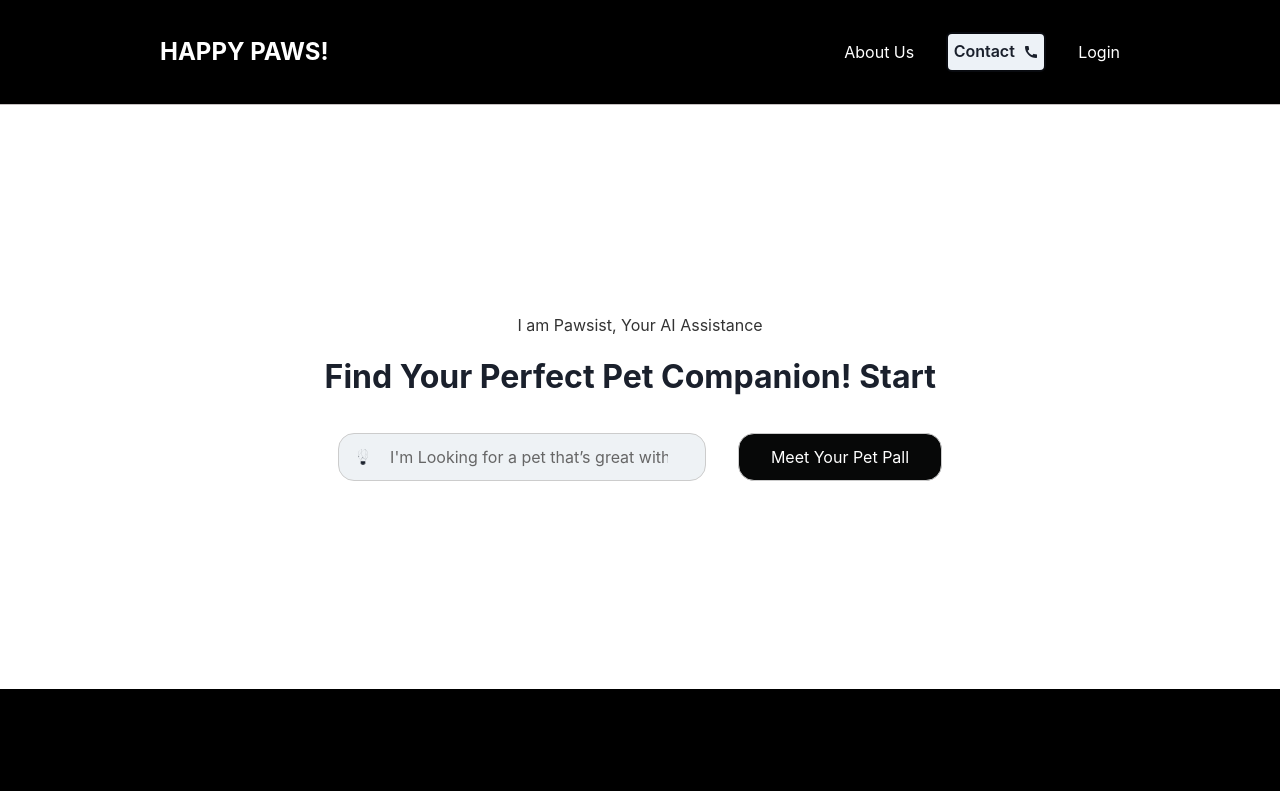
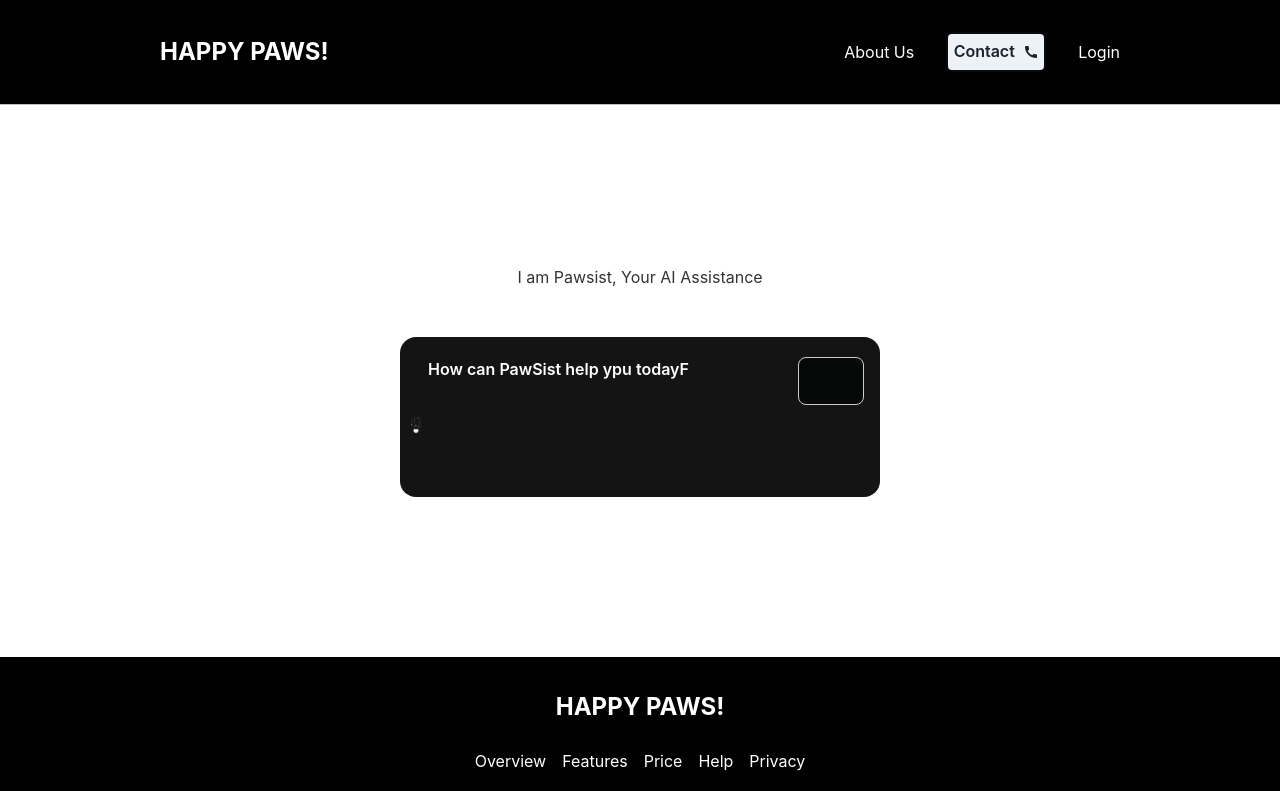
Before and after one commit to bernard493/HappyPaws-client, a React (Create React App) app: page / in a window 1280 px wide. Shown: the top 791 px of the page. Built offline with nearby package versions, Linux system fonts and the light colour scheme.

Commit message:
UI update search input

```diff
--- a/src/Components/AdoptionForms/AdoptionForms.scss
+++ b/src/Components/AdoptionForms/AdoptionForms.scss
@@ -2,11 +2,10 @@
 @use "../../styles/partials/variables" as *;
 
 .form {
-    display: flex;
-    flex-direction: column;
+  display: flex;
+  flex-direction: column;
   gap: 1rem;
 }
-
 
 .form__information--container {
   display: flex;
@@ -16,37 +15,3 @@
     flex-direction: row;
   }
 }
-
-.searchInput__container {
-  display: flex;
-  align-items: center;
-  gap: 0.5rem;
-  border: 1px solid #ccc;
-  border-radius: 1rem;
-  padding: 0 1rem;
-  background-color: #eef2f5;
-}
-
-.searchInput__container input[type="text"] {
-  padding: 0.7rem;
-  font-size: 16px;
-  width: 300px;
-  margin-right: 10px;
-  background-color: #eef2f5;
-  border: none;
-  &:focus {
-    outline: none;
-  }
-  &::placeholder {
-    color: #666;
-  }
-}
-
-.error {
-  color: red;
-  font-size: small;
-  padding-top: 0.2rem;
-  &__border {
-    border: 1px solid red;
-  }
-}
--- a/src/Components/Button/Button.scss
+++ b/src/Components/Button/Button.scss
@@ -5,10 +5,13 @@
   width: 100%;
   height: 3rem;
   border: 1px solid #ccc;
-  border-radius: 1rem;
+  border-radius: 0.5rem;
   padding: 0.5rem;
   background-color: #070808;
   color: #fff;
+  display: flex;
+  justify-content: center;
+  align-items: center;
   @include tablet {
     padding: 0.7rem 2rem;
 
--- a/src/Components/Footer/Footer.scss
+++ b/src/Components/Footer/Footer.scss
@@ -7,7 +7,7 @@
   flex-shrink: 0;
   padding: 1rem;
   @include tablet {
-    padding: 6rem 2rem;
+    padding: 2rem 2rem;
   }
   &__logo-container--text {
     font-size: 1.5rem;
--- a/src/Components/Hero/Hero.jsx
+++ b/src/Components/Hero/Hero.jsx
@@ -2,47 +2,19 @@ import React, { useState } from "react";
 import "./Hero.scss";
 import SearchInput from "../SearchInput/SearchInput";
 import { heroTexts } from "../../const/constant";
-import { useNavigate } from "react-router-dom";
 import Button from "../Button/Button";
 import TextAnimation from "../TextAnimation/TextAnimation";
 
 const Hero = () => {
-  const navigate = useNavigate();
-  const [searchInput, setSearchInput] = useState("");
   const [heroText] = useState(heroTexts);
-  const [isDisabled, setIsDisabled] = useState(false);
-  const [error, setError] = useState(false);
-
-  const handleSearchNavigation = () => {
-    // navigate to pets dashboard with searchInput
-    if (!searchInput) return setError(true);
-    setIsDisabled(true);
-    const queryParams = encodeURIComponent(searchInput).toString();
-    navigate(`/pet-matches?search=${queryParams}`);
-    setIsDisabled(false);
-  };
 
   return (
     <div className="Hero">
       <section className="Hero__text--container">
         <h1 className="Hero__title">I am Pawsist, Your AI Assistance</h1>
-        {/* <h2 className="Hero__text">{heroText[generateRandomIndex]}</h2> */}
-        <TextAnimation text={heroText} />
+        {/* <TextAnimation text={heroText} /> */}
         <div className="Hero__input__section--container">
-          <div>
-            <SearchInput
-              isError={error}
-              setIsError={setError}
-              setValue={setSearchInput}
-              placeholder="I'm Looking for a pet that’s great with..."
-            />
-          </div>
-          <Button
-            handleButtonClick={handleSearchNavigation}
-            isDisabledState={isDisabled}
-            notDisabledText={"Meet Your Pet Pall"}
-            isDisabledText={"Finding Pet Pall..."}
-          />
+          <SearchInput placeholder="How can PawSist help ypu todayF" />
         </div>
       </section>
       <section className="Hero__blog--container">
--- a/src/Components/Hero/Hero.scss
+++ b/src/Components/Hero/Hero.scss
@@ -8,9 +8,9 @@
     align-items: center;
     flex-direction: column;
     text-align: center;
-    padding: 5rem 2rem;
+    padding: 5rem 1rem;
     @include tablet {
-    padding: 13rem 2rem;
+    padding: 10rem 1rem;
     }
   }
   &__title {
@@ -42,6 +42,7 @@
     text-align: center;
     gap: 1rem;
     margin-top: 2rem;
+    width: 100%;
 
     @include tablet {
       flex-direction: row;
--- a/src/Components/SearchInput/SearchInput.jsx
+++ b/src/Components/SearchInput/SearchInput.jsx
@@ -1,26 +1,49 @@
-import React from "react";
+import React, { useState } from "react";
 import "./SearchInput.scss";
 import { SiMinds } from "react-icons/si";
+import { FaArrowRight } from "react-icons/fa6";
+import Button from "../Button/Button";
+import { useNavigate } from "react-router-dom";
 
-const SearchInput = ({ placeholder, setValue, isError, setIsError }) => {
+const SearchInput = ({ placeholder,  setIsError }) => {
+  const navigate = useNavigate();
+  const [isDisabled, setIsDisabled] = useState(false);
+  const [searchInput, setSearchInput] = useState("");
+  const [error, setError] = useState(false);
+
+
+  const handleSearchNavigation = () => {
+    // navigate to pets dashboard with searchInput
+    if (!searchInput) return setError(true);
+    setIsDisabled(true);
+    const queryParams = encodeURIComponent(searchInput).toString();
+    navigate(`/pet-matches?search=${queryParams}`);
+    setIsDisabled(false);
+  };
+
   return (
-    <>
-      <div className={`searchInput__container ${isError && "error__border"}`}>
-        <SiMinds />
-        <input
-          onChange={(e) => setValue(e.target.value)}
+    <div className="searchInput__container">
+      <div className="searchInput__container__text--container">
+        <textarea
+          onChange={(e) => setSearchInput(e.target.value)}
           className="input"
           type="text"
           placeholder={placeholder}
           onFocus={() => setIsError(false)}
+          value={searchInput}
         />
+       <Button
+            handleButtonClick={handleSearchNavigation}
+            isDisabledState={isDisabled}
+            notDisabledText={<FaArrowRight/>}
+            isDisabledText={<FaArrowRight/>}
+            width={20}
+          />
       </div>
-      {isError && (
-        <p className="error">
-          Please provide details to find the best matches.
-        </p>
-      )}
-    </>
+      <div>
+        <SiMinds color="white"/>
+      </div>
+    </div>
   );
 };
 
--- a/src/Components/SearchInput/SearchInput.scss
+++ b/src/Components/SearchInput/SearchInput.scss
@@ -1,25 +1,45 @@
+@use "../../styles/partials/mixin" as *;
+@use "../../styles/partials/variables" as *;
+
 .searchInput__container {
-  display: flex;
-  align-items: center;
   gap: 0.5rem;
-  border: 1px solid #ccc;
+  // border: 1px solid #ccc;
   border-radius: 1rem;
-  padding: 0 1rem;
-  background-color: #eef2f5;
-}
+  background-color: #141414;
+  width: 100%;
+  height: 10rem;
+  padding: 0.5rem 1rem 0 0.5rem;
 
-.searchInput__container input[type="text"] {
-  padding: 0.7rem;
-  font-size: 16px;
-  // widt  h: 100%;
-  margin-right: 10px;
-  background-color: #eef2f5;
-  border: none;
-  &:focus {
-    outline: none;
+  @include tablet {
+    width: 30rem;
+    height: 10rem;
   }
-  &::placeholder {
-    color: #666;
+  &__text--container {
+    display: flex;
+    justify-content: center;
+    align-items: center;
+    @include tablet {
+      gap: 2rem;
+    }
+    & textarea {
+      flex: 1;
+      // padding: 1rem 1rem 0 1rem;
+      height: 100%;
+      padding: 12px 20px;
+      box-sizing: border-box;
+      border-radius: 1rem;
+      font-size: 16px;
+      resize: none;
+      background-color: #141414;
+      border: none;
+      &:focus {
+        outline: none;
+      }
+      &::placeholder {
+        color: white;
+        font-weight: 600;
+      }
+    }
   }
 }
 
```
